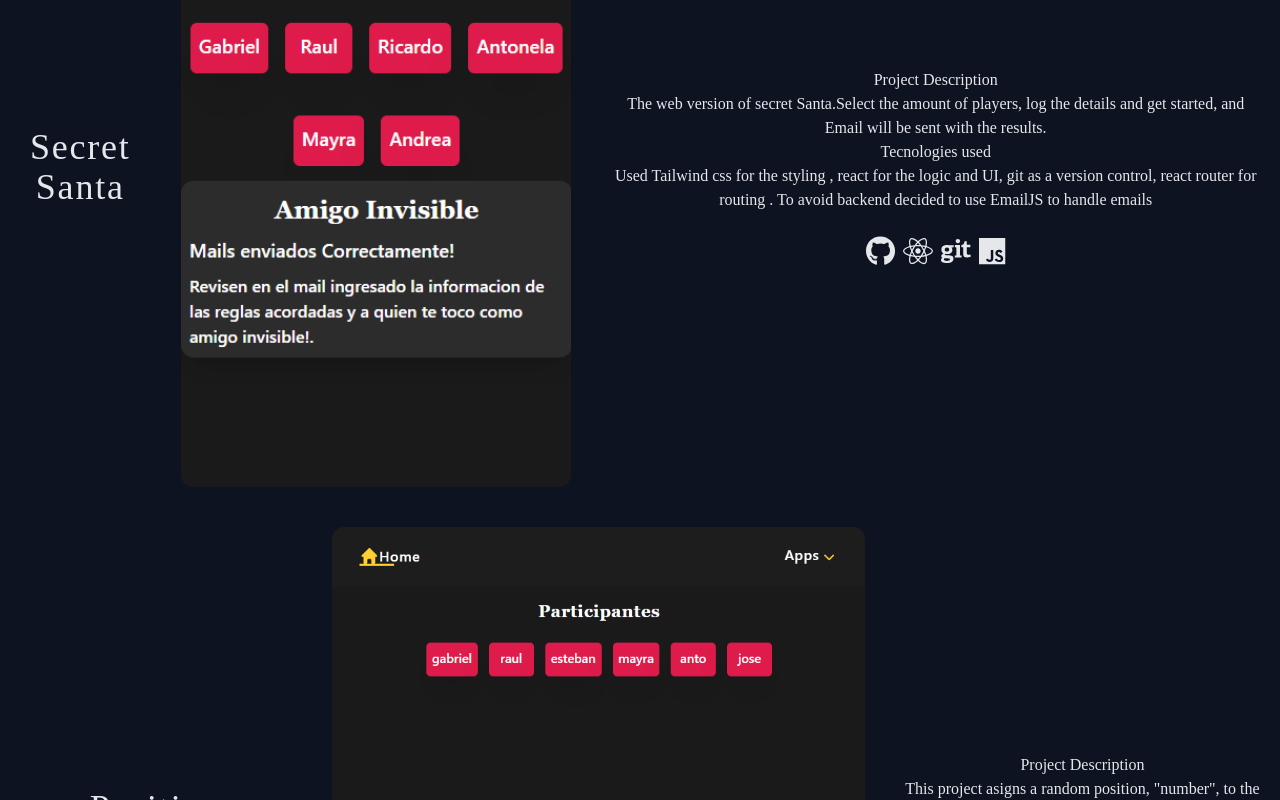
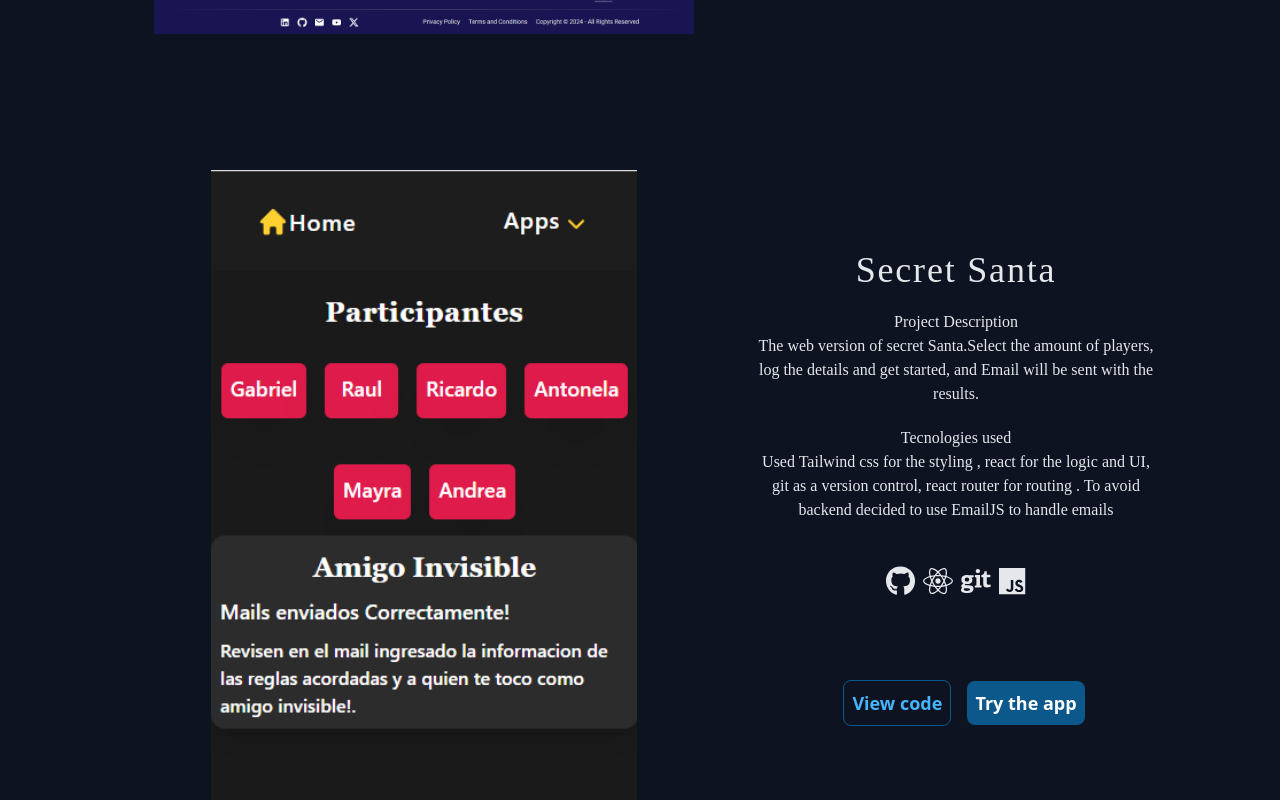
Before and after one commit to GabrielPaparello/cv, a React (Vite) app: page / in a window 1280 px wide. Shown: the part 1740-2540 px from the top of the page. Built offline with nearby package versions, Linux system fonts and the light colour scheme; a web font is replaced by a local one.

Commit message:
evaluating if the descriptions must be a modal that scales from the imgs|

```diff
--- a/src/components/Projects.tsx
+++ b/src/components/Projects.tsx
@@ -1,26 +1,22 @@
-import { FontAwesomeIcon } from '@fortawesome/react-fontawesome'
-import {
-	faGit,
-	faGithub,
-	faReact,
-} from '@fortawesome/free-brands-svg-icons'
-import { useContext, useState } from 'react'
-import { faJs } from '@fortawesome/free-brands-svg-icons/faJs'
-import { faClose } from '@fortawesome/free-solid-svg-icons'
-import { Link } from 'react-router-dom'
-import { NavToggleContext } from '@/lib/context/NavToggleContext'
+import { FontAwesomeIcon } from "@fortawesome/react-fontawesome";
+import { faGit, faGithub, faReact } from "@fortawesome/free-brands-svg-icons";
+import { useContext, useState } from "react";
+import { faJs } from "@fortawesome/free-brands-svg-icons/faJs";
+import { faClose } from "@fortawesome/free-solid-svg-icons";
+import { Link } from "react-router-dom";
+import { NavToggleContext } from "@/lib/context/NavToggleContext";
 
 interface ProjectProps {
-	projectName?: string
-	projectImg: string
-	ProjectDescription: string
-	ProjectTechnologies: string
-	ProjectLink: string
-	ProjectGit?: string
-	ProjectDisabled?: boolean
-	projectMobileImg: string
+  projectName?: string;
+  projectImg: string;
+  ProjectDescription: string;
+  ProjectTechnologies: string;
+  ProjectLink: string;
+  ProjectGit?: string;
+  ProjectDisabled?: boolean;
+  projectMobileImg: string;
 }
-type OptionalProjectProps = Partial<ProjectProps>
+type OptionalProjectProps = Partial<ProjectProps>;
 export const Projects = ({
   projectName,
   projectImg,
@@ -31,38 +27,52 @@ export const Projects = ({
   ProjectDisabled,
   projectMobileImg,
 }: OptionalProjectProps) => {
-	const [active, setActive] = useState(false)
-	let { windowsWidth } = useContext(NavToggleContext)
+  const [active, setActive] = useState(false);
+  let { windowsWidth } = useContext(NavToggleContext);
   return (
     <>
-			<section className="flex flex-col m-5 gap-10  text-center  text-gray-200 justify-center align-middle items-center md:flex-row ">
-				<h2 className="text-2xl md:text-4xl tracking-wider text-center text-gray-200 ">
-					{projectName}
-				</h2>
-				<article className="">
+      <section className="flex flex-col md:flex-row m-5 gap-8 text-center  text-gray-200 justify-center align-middle items-center  ">
+        <article className="self-center">
           <img
-						className="w-[600px] md:w-[650px] rounded-xl  h-auto object-cover"
-						src={
-							windowsWidth < 768
-								? projectMobileImg
-								: projectImg
-						}
+            className="w-[450px] md:w-[600px] rounded-xl  h-auto md:h-[700px] object-contain "
+            src={windowsWidth < 768 ? projectMobileImg : projectImg}
             alt="fotografía del proyecto"
           />
         </article>
-				<article className="flex flex-col ">
+        <article className="flex flex-col items-center justify-evenly gap-5 text-center max-w-[400px] ">
+          <h2 className="text-2xl md:text-4xl tracking-wider text-center  text-gray-200 ">
+            {projectName}
+          </h2>
+          <article>
             <h3>Project Description</h3>
             <p>{ProjectDescription}</p>
+          </article>
+          <article>
             <h3>Tecnologies used</h3>
             <p>{ProjectTechnologies}</p>
+          </article>
           <section className="flex justify-center text-center gap-2 mt-6 text-3xl">
             <FontAwesomeIcon icon={faGithub} />
             <FontAwesomeIcon icon={faReact} />
             <FontAwesomeIcon icon={faGit} />
             <FontAwesomeIcon icon={faJs} />
           </section>
+          <section>
+            <button
+              className={`${
+                ProjectDisabled
+                  ? `pointer-events-none opacity-50 border-1 border-gray-200 text-gray-100 shadow-none`
+                  : ` border-[#0d588a] text-[#45b5ff]`
+              } my-16 m-4 border  p-2 rounded-lg font-semibold hover:bg-[#0d588a]/60 hover:text-white  text-lg`}
+            >
+              <a href={ProjectGit}> View code </a>
+            </button>
+            <button className="my-16  bg-[#0d588a] p-2 rounded-lg font-semibold text-lg cursor-pointer hover:bg-[#0d588a]/50  text-white">
+              <Link to={ProjectLink ? ProjectLink : "/"}>Try the app</Link>
+            </button>
+          </section>
         </article>
       </section>
     </>
-	)
-}
+  );
+};
--- a/src/sections/ProjectSection.tsx
+++ b/src/sections/ProjectSection.tsx
@@ -1,111 +1,102 @@
-import { Projects } from '../components/Projects'
-import trelloProject from '../assets/projects/trello.png'
-import trelloMobileProject from '../assets/projects/trelloMobile.png'
-import SecretSanta from '../assets/project1.png'
-import SecretSantaMobile from '../assets/project1.png'
-import portfolio from '../assets/projects/portfolio.png'
-import portfolioMobile from '../assets/projects/portfolioMobile.png'
-import tateti from '../assets/projects/tateti.png'
-import tatetiMobile from '../assets/projects/tatetiMobile.png'
-import emparejar from '../assets/project12.png'
-import emparejarMobile from '../assets/project12.png'
-import animationData from '../assets/animation3.json'
-import '../App.css'
+import { Projects } from "../components/Projects";
+import trelloProject from "../assets/projects/trello.png";
+import trelloMobileProject from "../assets/projects/trelloMobile.png";
+import SecretSanta from "../assets/project1.png";
+import SecretSantaMobile from "../assets/project1.png";
+import portfolio from "../assets/projects/portfolio.png";
+import portfolioMobile from "../assets/projects/portfolioMobile.png";
+import tateti from "../assets/projects/tateti.png";
+import tatetiMobile from "../assets/projects/tatetiMobile.png";
+import emparejar from "../assets/project12.png";
+import emparejarMobile from "../assets/project12.png";
+import animationData from "../assets/animation3.json";
+import "../App.css";
 export const ProjectSection = ({ id }: { id: string }) => {
   const defaultOptions = {
     loop: 2,
     autoplay: true,
     animationData: animationData,
     rendererSettings: {
-			preserveAspectRatio: 'xMidYMid slice',
+      preserveAspectRatio: "xMidYMid slice",
     },
-	}
+  };
 
   return (
     <div
       id={id}
-			className="flex flex-col justify-center align-middle items-center"
+      className="flex flex-col md:gap-40 gap-16 justify-center align-middle items-center"
     >
-			<div className="">
-				<h2 className="text-2xl md:text-4xl tracking-wider text-center text-gray-200 ">
+      <h2 className="text-2xl relative md:text-4xl tracking-wider text-center text-gray-200 ">
         Checkout my latest projects
-				</h2>
-			</div>
-			<span className="mt-3  text-gray-600 text-xs">
+        <span className="absolute top-14 left-0 w-full text-gray-500 text-xs">
           Project order by most recent to oldest
         </span>
-			<div
-				id="PROJECTS"
-				className="mt-24 flex flex-col md:flex-row md:flex-wrap justify-center align-middle items-center "
-			>
+      </h2>
+      <section className="flex flex-col gap-16 md:gap-24">
         <Projects
-					projectName={'Trello clone'}
+          projectName={"Trello clone"}
           projectImg={trelloProject}
           projectMobileImg={trelloMobileProject}
           ProjectDescription={
-						'The web version of secret Santa.Select the amount of players, log the details and get started, and Email will be sent with the results.'
+            "The web version of secret Santa.Select the amount of players, log the details and get started, and Email will be sent with the results."
           }
           ProjectTechnologies={
-						'Used Tailwind css for the styling , react for the logic and UI, git as a version control, react router for routing . To avoid backend decided to use EmailJS to handle emails'
+            "Used Tailwind css for the styling , react for the logic and UI, git as a version control, react router for routing . To avoid backend decided to use EmailJS to handle emails"
           }
-					ProjectLink={'/InvisibleFriend'}
+          ProjectLink={"/InvisibleFriend"}
+          ProjectGit={"https://github.com/GabrielPaparello/InvisibleFriend"}
+        />
+        <Projects
+          projectName={"Secret Santa"}
+          projectImg={SecretSanta}
+          projectMobileImg={SecretSantaMobile}
+          ProjectDescription={
+            "The web version of secret Santa.Select the amount of players, log the details and get started, and Email will be sent with the results."
+          }
+          ProjectTechnologies={
+            "Used Tailwind css for the styling , react for the logic and UI, git as a version control, react router for routing . To avoid backend decided to use EmailJS to handle emails"
+          }
+          ProjectLink={"/InvisibleFriend"}
+          ProjectGit={"https://github.com/GabrielPaparello/InvisibleFriend"}
+        />
+        <Projects
+          projectName={"Position Assignment"}
+          projectImg={emparejar}
+          projectMobileImg={emparejarMobile}
+          ProjectDescription={`This project asigns a random position, "number", to the participants`}
+          ProjectTechnologies={""}
+          ProjectLink={"/numberAsigner"}
           ProjectGit={
-						'https://github.com/GabrielPaparello/InvisibleFriend'
+            "https://github.com/GabrielPaparello/InvisibleFriend/tree/main/src/pages/numberAsigner/invisibleApp"
           }
         />
         <Projects
-					projectName={'Secret Santa'}
-					projectImg={SecretSanta}
-					projectMobileImg={SecretSantaMobile}
+          projectName={"Portfolio for client"}
           ProjectDescription={
-						'The web version of secret Santa.Select the amount of players, log the details and get started, and Email will be sent with the results.'
+            " is simply dummy text of the printing and typesetting industry. Lorem Ipsum has been the industry's standard dummy text ever since the 1500s, when an unknown printer took a galley of type and scrambled it to make a type specimen book. It has survived not only five centuries, but also the leap into electronic typesetting, remaining essentially unchanged. It was popularised in the 1960s with the release of Letraset sheets containing Lorem Ipsum passages, and more recently with desktop publishing software like Aldus PageMaker including versions of Lorem Ipsum."
           }
           ProjectTechnologies={
-						'Used Tailwind css for the styling , react for the logic and UI, git as a version control, react router for routing . To avoid backend decided to use EmailJS to handle emails'
+            " is simply dummy text of the printing and typesetting industry. Lorem Ipsum has been the industry's standard psum."
           }
-					ProjectLink={'/InvisibleFriend'}
-					ProjectGit={
-						'https://github.com/GabrielPaparello/InvisibleFriend'
-					}
-				/>
-				<Projects
-					projectName={'Position Assignment'}
-					projectImg={emparejar}
-					projectMobileImg={emparejarMobile}
-					ProjectDescription={`This project asigns a random position, "number", to the participants`}
-					ProjectTechnologies={''}
-					ProjectLink={'/numberAsigner'}
-					ProjectGit={
-						'https://github.com/GabrielPaparello/InvisibleFriend/tree/main/src/pages/numberAsigner/invisibleApp'
-					}
-				/>
-				<Projects
-					projectName={'Portfolio for client'}
-					ProjectDescription={''}
-					ProjectTechnologies={''}
           projectImg={portfolio}
           projectMobileImg={portfolioMobile}
-					ProjectLink={
-						'https://gabrielacandio.netlify.app/'
-					}
+          ProjectLink={"https://gabrielacandio.netlify.app/"}
           ProjectDisabled={true}
         />
         <Projects
           projectImg={tateti}
           projectMobileImg={tatetiMobile}
-					projectName={'Tic Tac Toe'}
-					ProjectLink={'/TicTacToe'}
-					ProjectGit={
-						'https://github.com/GabrielPaparello/tateti/tree/main'
-					}
+          projectName={"Tic Tac Toe"}
+          ProjectLink={"/TicTacToe"}
+          ProjectGit={"https://github.com/GabrielPaparello/tateti/tree/main"}
           ProjectDescription={
-						'This was my first project using javascript just a simple Tic Tac Toe game.'
+            "This was my first project using javascript just a simple Tic Tac Toe game."
           }
           ProjectTechnologies={
-						'This project is made fully on vanilla Javascript'
+            "This project is made fully on vanilla Javascript"
           }
         />
+      </section>
     </div>
-		</div>
-	)
-}
+  );
+};
```
Also changed, not shown: src/assets/projects/portfolio.png, src/assets/projects/portfolioMobile.png. Lines whose indentation alone changed are shown as unchanged.
